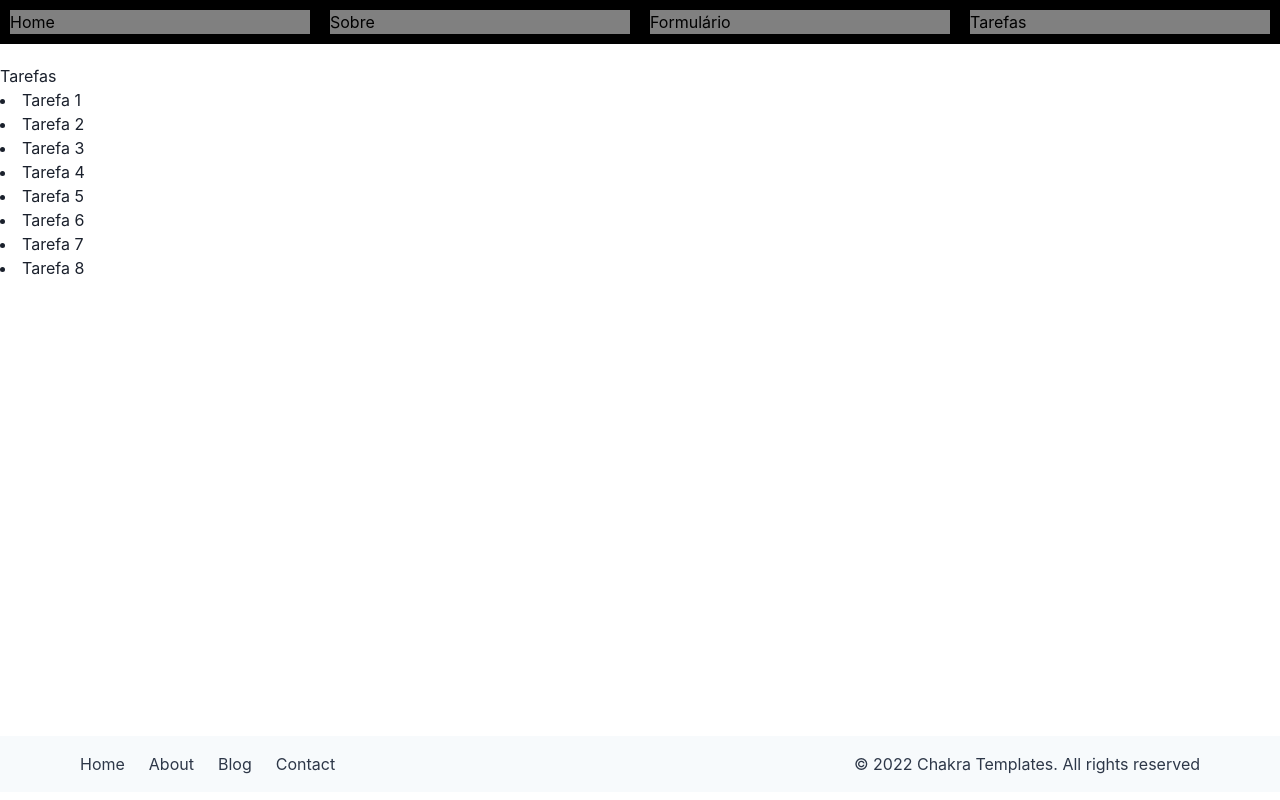
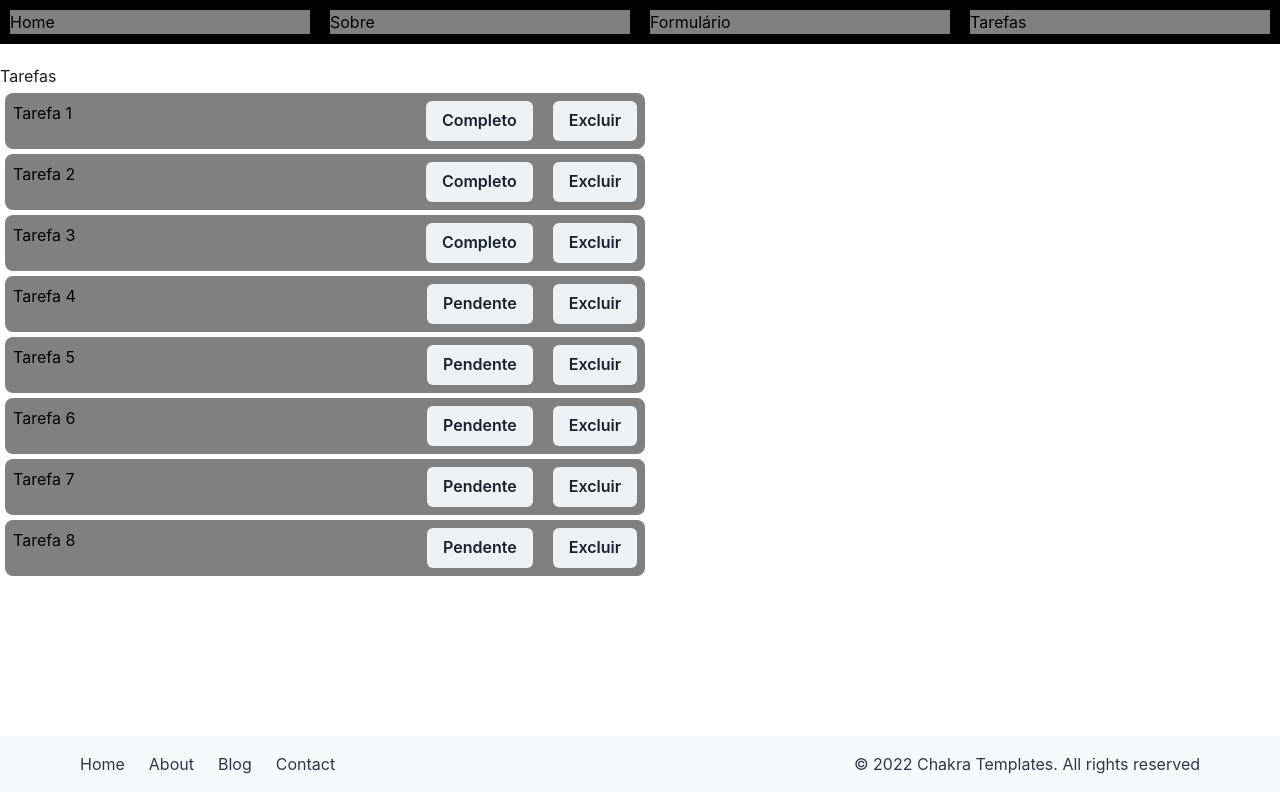
Before and after one commit to CaioAssis/Aula-React, a React (Vite) app: page /tarefa in a window 1280 px wide. Built offline with nearby package versions, Linux system fonts and the light colour scheme.

Commit message:
Cria TarefaList

```diff
--- a/src/components/tarefaList/index.tsx
+++ b/src/components/tarefaList/index.tsx
@@ -0,0 +1,22 @@
+import { Box, Button, Spacer } from '@chakra-ui/react'
+
+interface Props{
+    label: string
+    status: boolean
+}
+
+function TarefaList({label, status} : Props){
+    let stat
+    if(status) stat = 'Completo'
+    else stat = 'Pendente'
+    return(
+        <Box bg='gray' w='50%' p={2} color='black' display='flex' borderRadius='lg' gap={5} margin='5px'>
+            {label}
+            <Spacer />
+            <Button>{stat}</Button>
+            <Button>Excluir</Button>
+        </Box>
+    )
+}
+
+export default TarefaList
--- a/src/pages/tasks/index.tsx
+++ b/src/pages/tasks/index.tsx
@@ -1,19 +1,20 @@
 import Layout from "../../components/layout"
 import Navegacao from "../../components/navegacao"
+import TarefaList from "../../components/tarefaList"
 
 function Tasks(){ // mesmo que export default no fim
     return(
         <Layout>
             <div>
                 <h1>Tarefas</h1>
-                <li>Tarefa 1</li>
-                <li>Tarefa 2</li>
-                <li>Tarefa 3</li>
-                <li>Tarefa 4</li>
-                <li>Tarefa 5</li>
-                <li>Tarefa 6</li>
-                <li>Tarefa 7</li>
-                <li>Tarefa 8</li>
+                <TarefaList label="Tarefa 1" status={true}/>
+                <TarefaList label="Tarefa 2" status={true}/>
+                <TarefaList label="Tarefa 3" status={true}/>
+                <TarefaList label="Tarefa 4" status={false}/>
+                <TarefaList label="Tarefa 5" status={false}/>
+                <TarefaList label="Tarefa 6" status={false}/>
+                <TarefaList label="Tarefa 7" status={false}/>
+                <TarefaList label="Tarefa 8" status={false}/>
             </div>
         </Layout>
 
```
